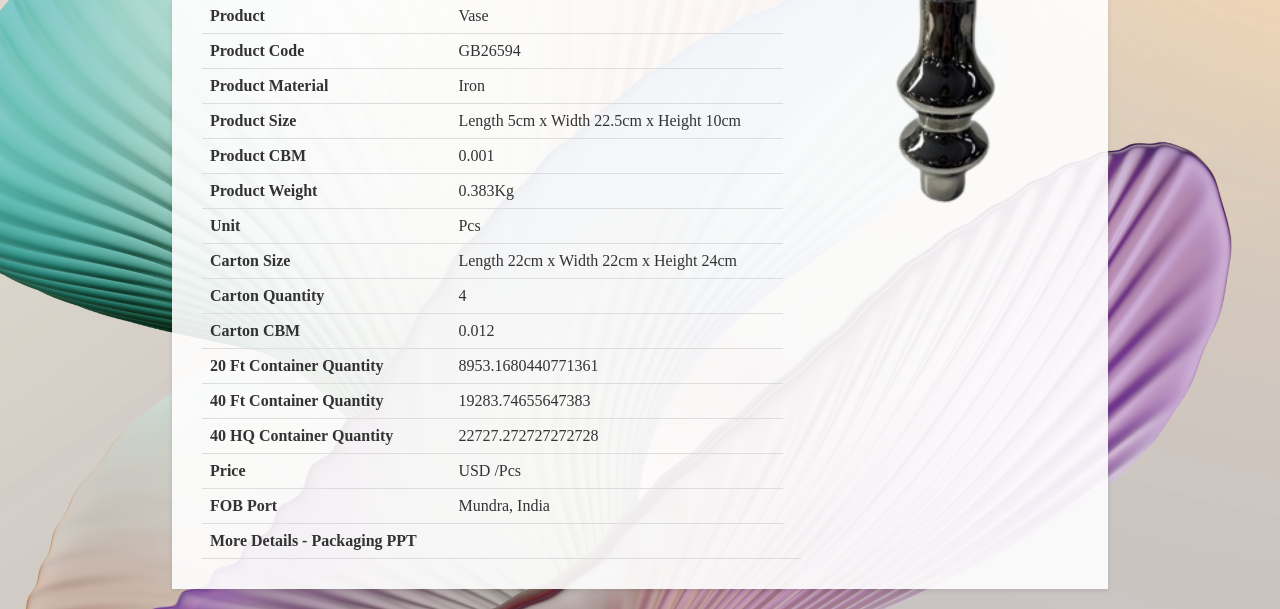
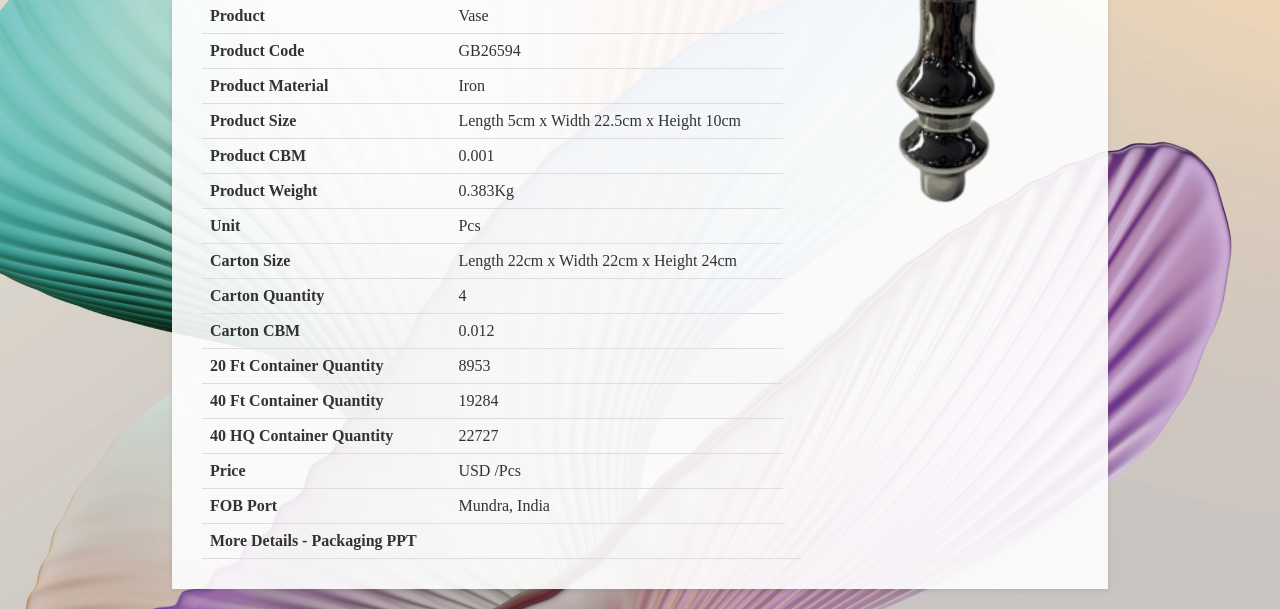
Before and after one commit to GBSLIT/GB26594, a plain HTML site: page index.html in a window 1280 px wide. Shown: the part 230-839 px from the top of the page. Drawn offline with Linux system fonts and the light colour scheme.

Commit message:
Update index.html

```diff
--- a/index.html
+++ b/index.html
@@ -177,15 +177,15 @@
                 </tr>
                 <tr>
                     <th>20 Ft Container Quantity</th>
-                    <td>8953.1680440771361 </td>
+                    <td>8953 </td>
                 </tr>
                 <tr>
                     <th>40 Ft Container Quantity</th>
-                    <td>19283.74655647383 </td>
+                    <td>19284 </td>
                 </tr>
                 <tr>
                     <th>40 HQ Container Quantity</th>
-                    <td>22727.272727272728 </td>
+                    <td>22727 </td>
                  </tr>
                 <tr>
                     <th>Price</th>
```
